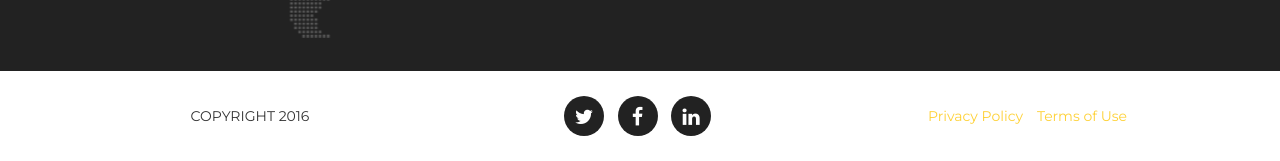
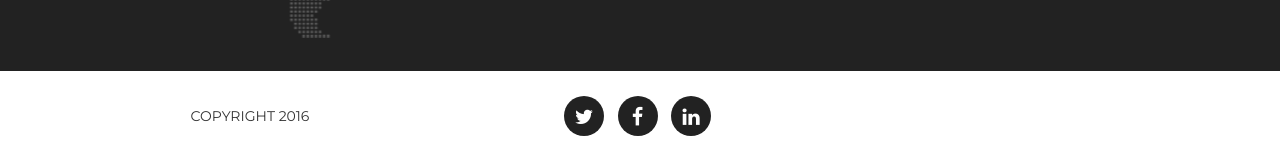
Before and after one commit to kmlxn/webstudio, a Django app: page /en/ in a window 1280 px wide. Shown: the part 3713-3874 px from the top of the page. Run offline with Django 3.2, Linux system fonts and the light colour scheme; data that the repository does not hold is empty; some libraries are stand-ins or nearby versions; some web fonts are replaced.

Commit message:
Remove privacy policy and terms of use links from layout
They are unneeded.

```diff
--- a/face/templates/face/index.html
+++ b/face/templates/face/index.html
@@ -307,14 +307,6 @@
                         </li>
                     </ul>
                 </div>
-                <div class="col-md-4">
-                    <ul class="list-inline quicklinks">
-                        <li><a href="#">Privacy Policy</a>
-                        </li>
-                        <li><a href="#">Terms of Use</a>
-                        </li>
-                    </ul>
-                </div>
             </div>
         </div>
     </footer>
```
